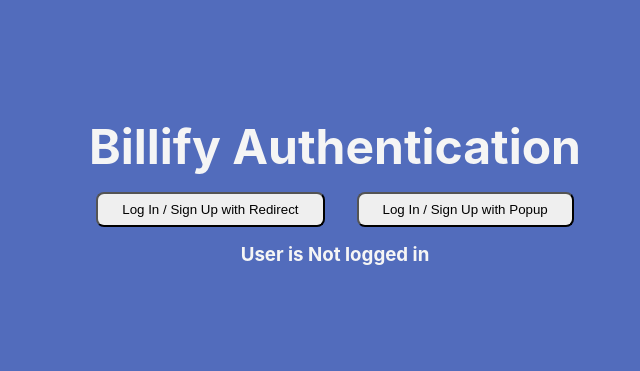
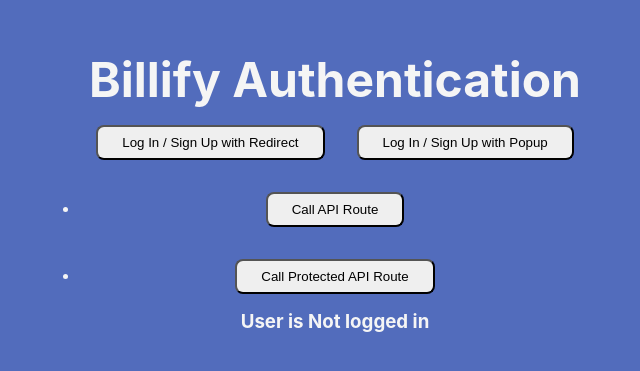
Before and after one commit to oashitta/invoicify-Frontend, a React (Create React App) app: page / in a window 1280 px wide. Shown: the part 209-580 px from the top of the page, without its empty margins (305-945 px from the left). Built offline with nearby package versions, Linux system fonts and the light colour scheme; no server answers.

Commit message:
updated env example

```diff
--- a/src/components/Header.js
+++ b/src/components/Header.js
@@ -1,5 +1,6 @@
 import React from 'react';
 import { useAuth0 } from '@auth0/auth0-react';
+import axios from "axios";
 import '../css/Homepage.css'
 import LoginButton from './Login';
 import LogoutButton from './Logout';
@@ -10,12 +11,30 @@
 
   const { user, isAuthenticated } = useAuth0();
 
+  function callApi() {
+    axios.get("http://localhost:3500/").then(response => console.log(response.data)).catch(error => console.log(error.message))
+  }
+
+  function callProtectedApi() {
+    axios.get("http://localhost:3500/protected").then(response => console.log(response.data)).catch(error => console.log(error.message))
+  }
+
   return (
     <div >
 
       <h1>Billify Authentication</h1>
       <LoginButton />
       <LogoutButton />
+
+      <ul>
+        <li >
+          <button onClick={callApi}>Call API Route</button>
+        </li>
+        <li >
+          <button onClick={callProtectedApi}>Call Protected API Route</button>
+        </li>
+      </ul>
+
       <h3> User is { isAuthenticated ? "Logged in" : " Not logged in"}</h3>
       { isAuthenticated && (<pre style={{textAlign: 'start'}}> {JSON.stringify(user, null, 2)} </pre>)}
 
```
Also changed, not shown: 1 other file (tests, documents, lock files or other folders).
